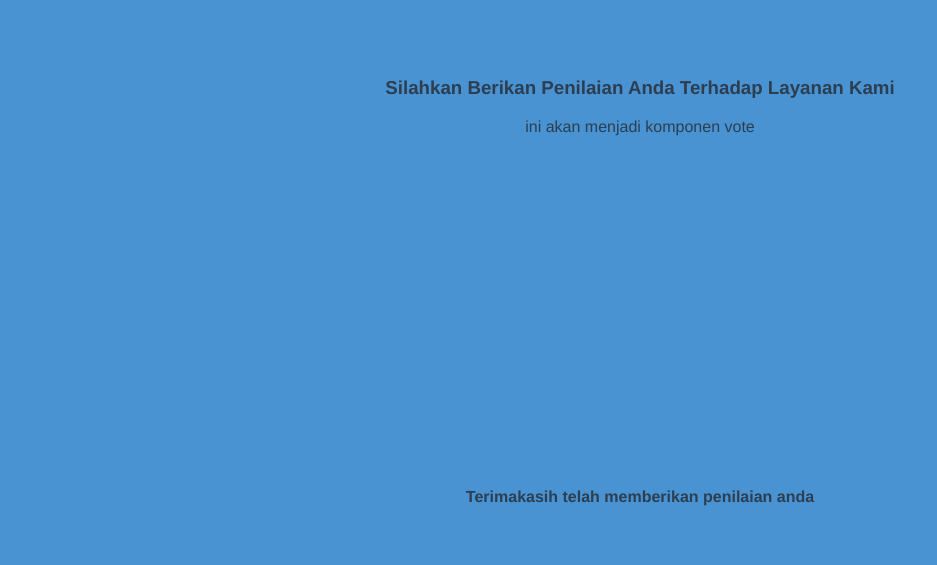
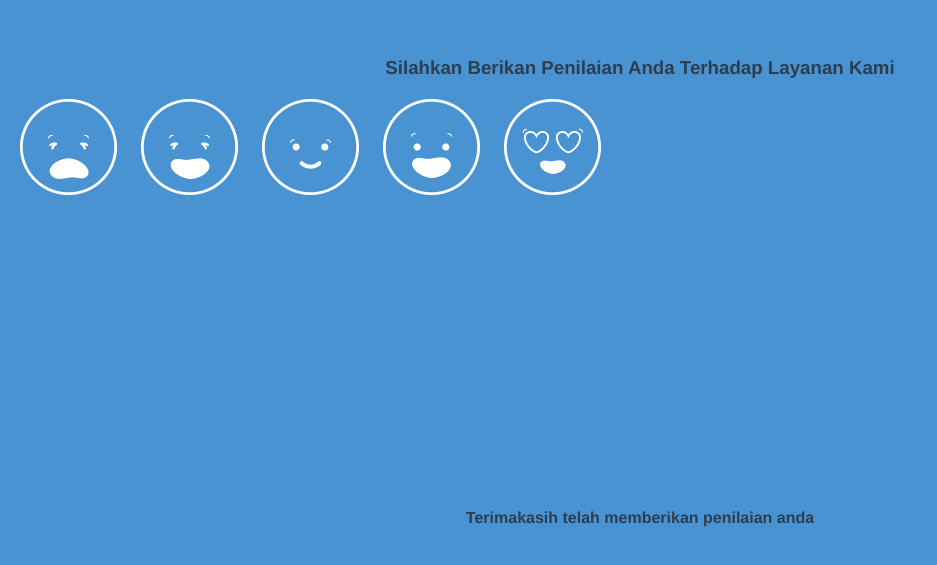
Before and after one commit to kurniawan26/emoticon-vue, a Vue app: page / in a window 1280 px wide. Shown: the part 115-680 px from the top of the page, without its empty margins (0-937 px from the left). Built offline with nearby package versions, Linux system fonts and the light colour scheme.

Commit message:
menambah emoticon

```diff
--- a/package.json
+++ b/package.json
@@ -8,6 +8,7 @@
     "lint": "vue-cli-service lint"
   },
   "dependencies": {
+    "bootstrap": "^4.5.3",
     "core-js": "^3.6.5",
     "vue": "^2.6.11",
     "vue-router": "^3.2.0"
--- /dev/null
+++ b/src/components/Vote.vue
@@ -0,0 +1,98 @@
+<template>
+  <div class="buttons">
+    <button
+      v-for="(emoticon, index) in emoticons"
+      :key="index"
+      :id="emoticon"
+      class="btn-emoticon"
+    ></button>
+  </div>
+</template>
+
+<script>
+// @ is an alias to /src
+
+export default {
+  name: "Home",
+  components: {},
+  data: function () {
+    return {
+      emoticons: ["very-bad", "bad", "ok", "good", "very-good"],
+    };
+  },
+};
+</script>
+
+.<style>
+.buttons{
+  display: flex;
+}
+
+.btn-emoticon{
+  background: url('../assets/emoticon.png');
+  width: 101px;
+  height: 100px;
+  border: none;
+  margin: 0px 10px;
+}
+
+#very-bad{
+  background-position: 0px 0px;
+}
+
+#very-bad:hover{
+  background-position: 0px -100px;
+}
+
+#very-bad:hover:active{
+  background-position: 0px -200px;
+}
+
+#bad{
+  background-position: -101px 0px;
+}
+
+#bad:hover{
+  background-position: -101px -100px;
+}
+
+#bad:hover:active{
+  background-position: -101px -200px;
+}
+
+#ok{
+  background-position: -202px 0px;
+}
+
+#ok:hover{
+  background-position: -202px -100px;
+}
+
+#ok:hover:active{
+  background-position: -202px -200px;
+}
+
+#good{
+  background-position: -303px 0px;
+}
+
+#good:hover{
+  background-position: -303px -100px;
+}
+
+#good:hover:active{
+  background-position: -303px -200px;
+}
+
+#very-good{
+  background-position: -404px 0px;
+}
+
+#very-good:hover{
+  background-position: -404px -100px;
+}
+
+#very-good:hover:active{
+  background-position: -404px -200px;
+}
+</style>
--- a/src/views/Home.vue
+++ b/src/views/Home.vue
@@ -5,7 +5,7 @@
         Silahkan Berikan Penilaian Anda Terhadap Layanan Kami
       </h3>
       <div class="emoticons">
-        ini akan menjadi komponen vote
+        <vote/>
       </div>
     </section>
     <section class="finish">
@@ -16,10 +16,12 @@
 
 <script>
 // @ is an alias to /src
+import Vote from '../components/Vote.vue';
 
 export default {
   name: 'Home',
   components: {
+    Vote
   }
 };
 </script>
@@ -31,6 +33,10 @@
   align-items: center;
   flex-wrap: wrap;
 }
+
+.emoticons{
+  display: flex;
+}
 section{
   width: 100%;
 }
```
Also changed, not shown: src/assets/emoticon.png (added), 1 other file (tests, documents, lock files or other folders).
